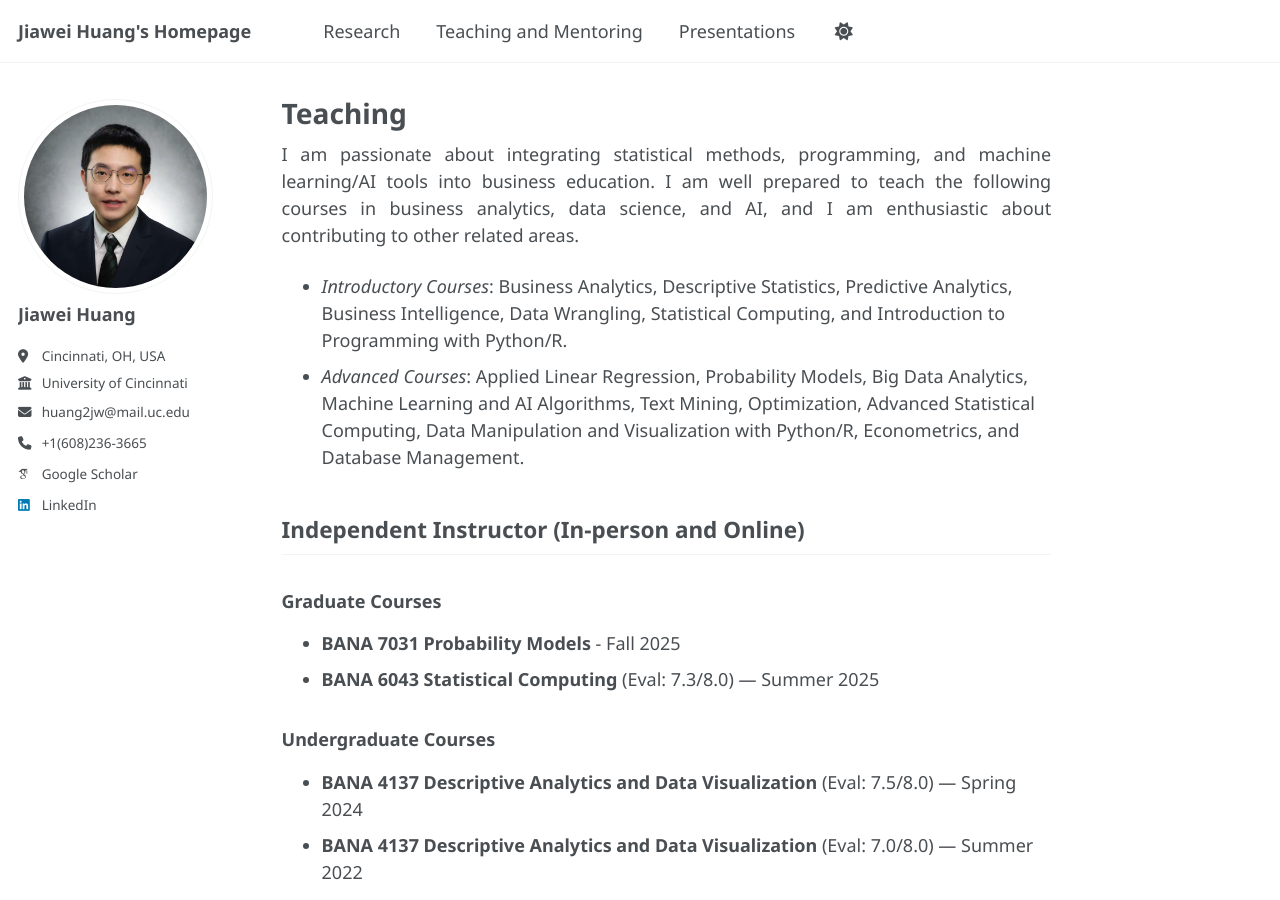
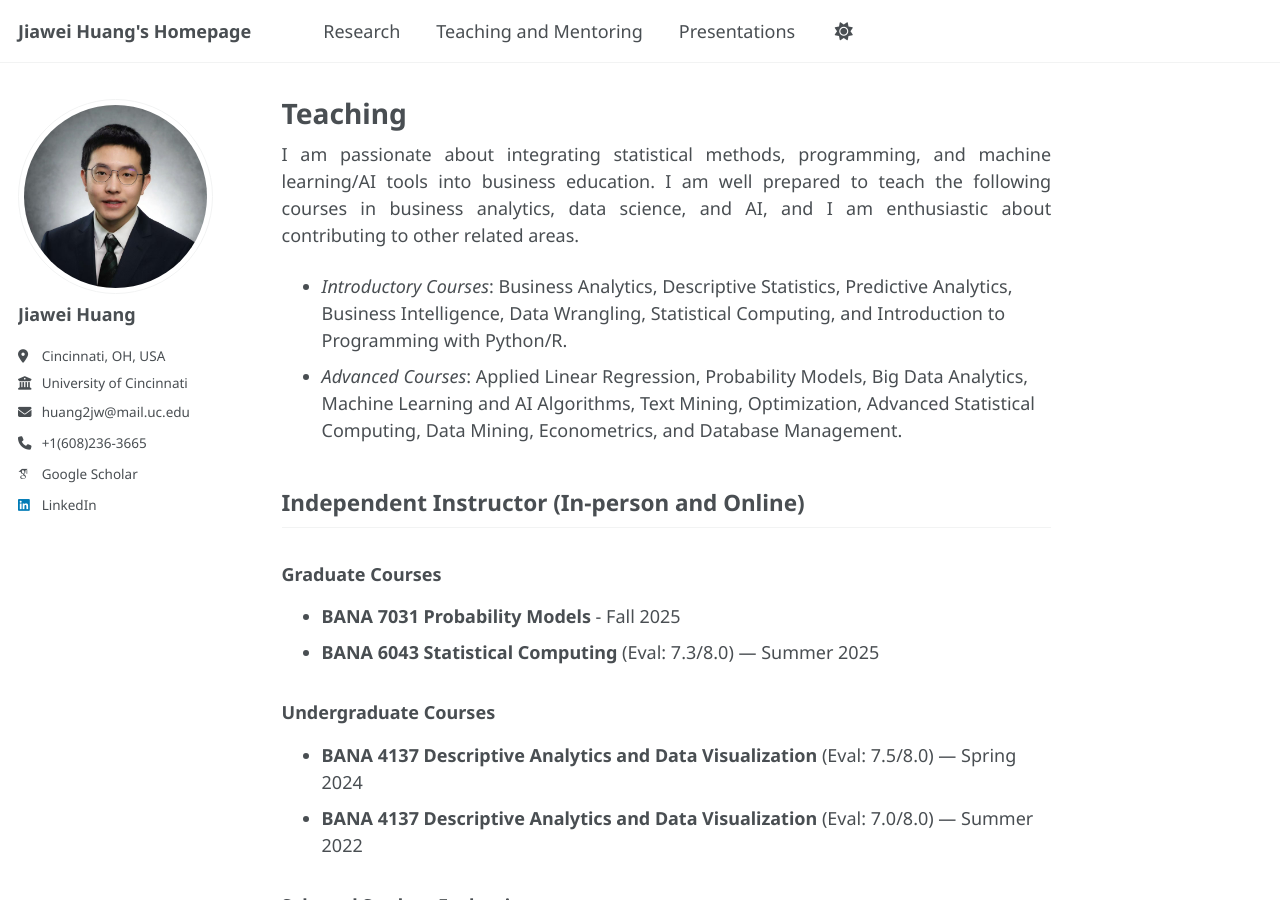
Before and after one commit to Jiawei98/Jiawei98.github.io, a Jekyll site: the page built from _pages/teaching.md, in a window 1280 px wide and 900 px high. Built offline with Jekyll 4.4.1, drawn with Linux system fonts in a browser that asks for light colours; some web fonts are replaced; a script that is not in the unit is left out.

Commit message:
Update teaching.md

```diff
--- a/_pages/teaching.md
+++ b/_pages/teaching.md
@@ -7,7 +7,7 @@ author_profile: true
 I am passionate about integrating statistical methods, programming, and machine learning/AI tools into business education. I am well prepared to teach the following courses in business analytics, data science, and AI, and I am enthusiastic about contributing to other related areas.
 
 -	*Introductory Courses*: Business Analytics, Descriptive Statistics, Predictive Analytics, Business Intelligence, Data Wrangling, Statistical Computing, and Introduction to Programming with Python/R.
--	*Advanced Courses*: Applied Linear Regression, Probability Models, Big Data Analytics, Machine Learning and AI Algorithms, Text Mining, Optimization, Advanced Statistical Computing, Data Manipulation and Visualization with Python/R, Econometrics, and Database Management.
+-	*Advanced Courses*: Applied Linear Regression, Probability Models, Big Data Analytics, Machine Learning and AI Algorithms, Text Mining, Optimization, Advanced Statistical Computing, Data Mining, Econometrics, and Database Management.
 
 
 ## Independent Instructor (In-person and Online)
```
